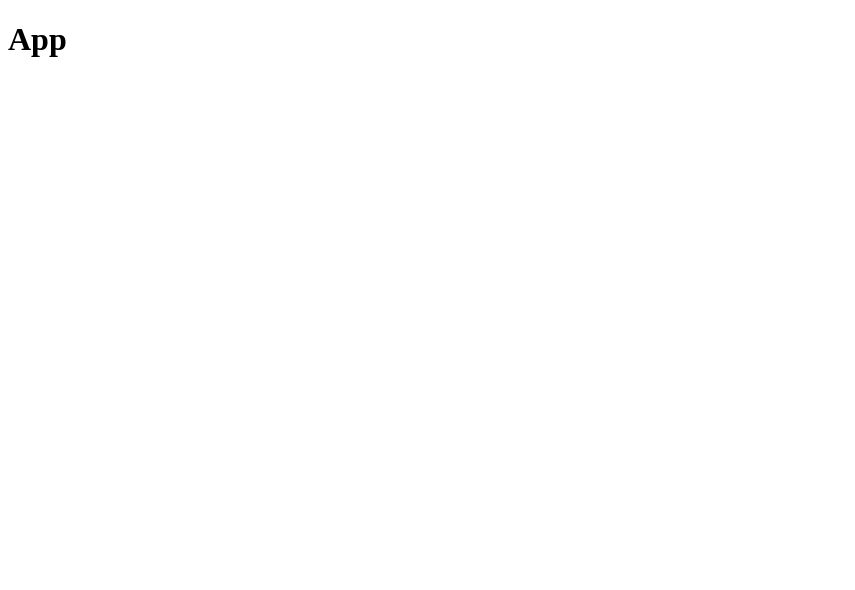
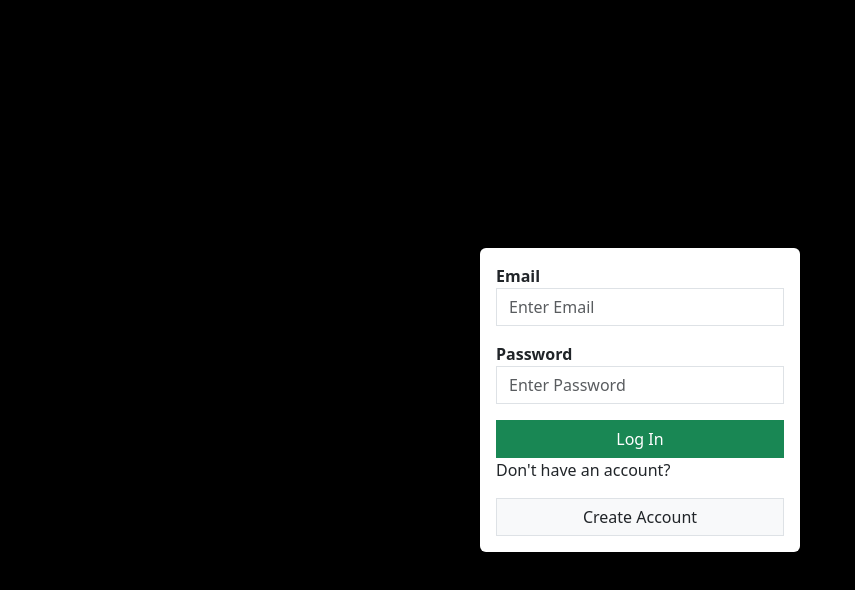
Before and after one commit to zuhebahmed88091/Assignment, a React (Create React App) app in the folder Frontend/frontend/: page / in a window 1280 px wide. Shown: the top 590 px of the page, without its empty margins (0-855 px from the left). Built offline with nearby package versions, Linux system fonts and the light colour scheme.

Commit message:
Created Login form template

```diff
--- a/Frontend/frontend/src/App.js
+++ b/Frontend/frontend/src/App.js
@@ -1,9 +1,10 @@
+import Login from "./Login";
 
 
 function App() {
   return (
     <div className="App">
-      <h1>App</h1>
+      <Login />
     </div>
   );
 }
--- a/Frontend/frontend/src/Login.js
+++ b/Frontend/frontend/src/Login.js
@@ -1,5 +1,21 @@
 export default function Login() {
   return (
-    <div>Login</div>
-  )
+    <div className="d-flex justify-content-center align-items-center bg-black vh-100">
+      <div className="bg-white p-3 rounded w-25">
+        <form action="">
+          <div className="mb-3">
+            <label htmlFor="email"><strong>Email</strong></label>
+            <input type="email" placeholder="Enter Email" className="form-control rounded-0" />
+          </div>
+          <div className="mb-3">
+            <label htmlFor="password"><strong>Password</strong></label>
+            <input type="password" placeholder="Enter Password" className="form-control rounded-0" />
+          </div>
+          <button className="btn btn-success w-100 rounded-0">Log In</button>
+          <p>Don't have an account?</p>
+          <button className="btn btn-default border w-100 bg-light rounded-0">Create Account</button>
+        </form>
+      </div>
+    </div>
+  );
 }
--- a/Frontend/frontend/src/index.js
+++ b/Frontend/frontend/src/index.js
@@ -2,6 +2,7 @@ import React from 'react';
 import ReactDOM from 'react-dom/client';
 import App from './App';
 import reportWebVitals from './reportWebVitals';
+import 'bootstrap/dist/css/bootstrap.min.css';
 
 const root = ReactDOM.createRoot(document.getElementById('root'));
 root.render(
```
